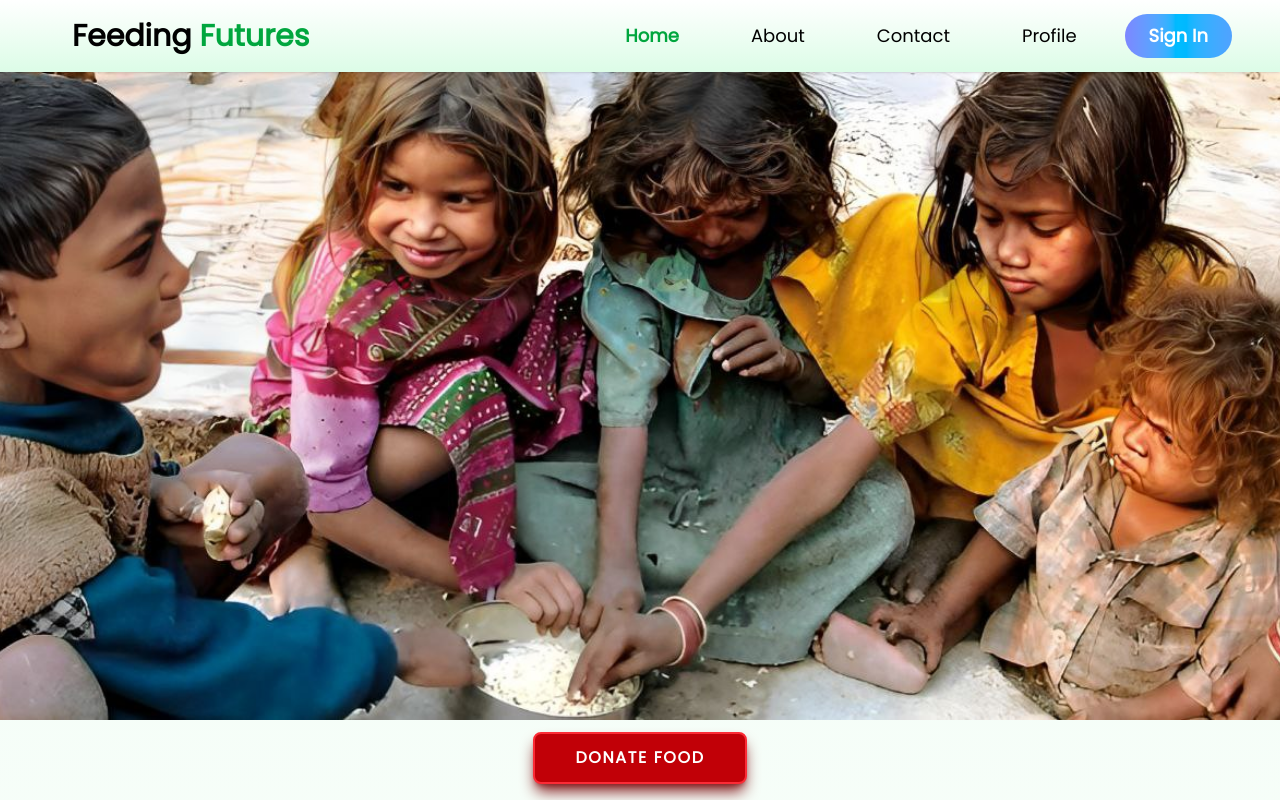
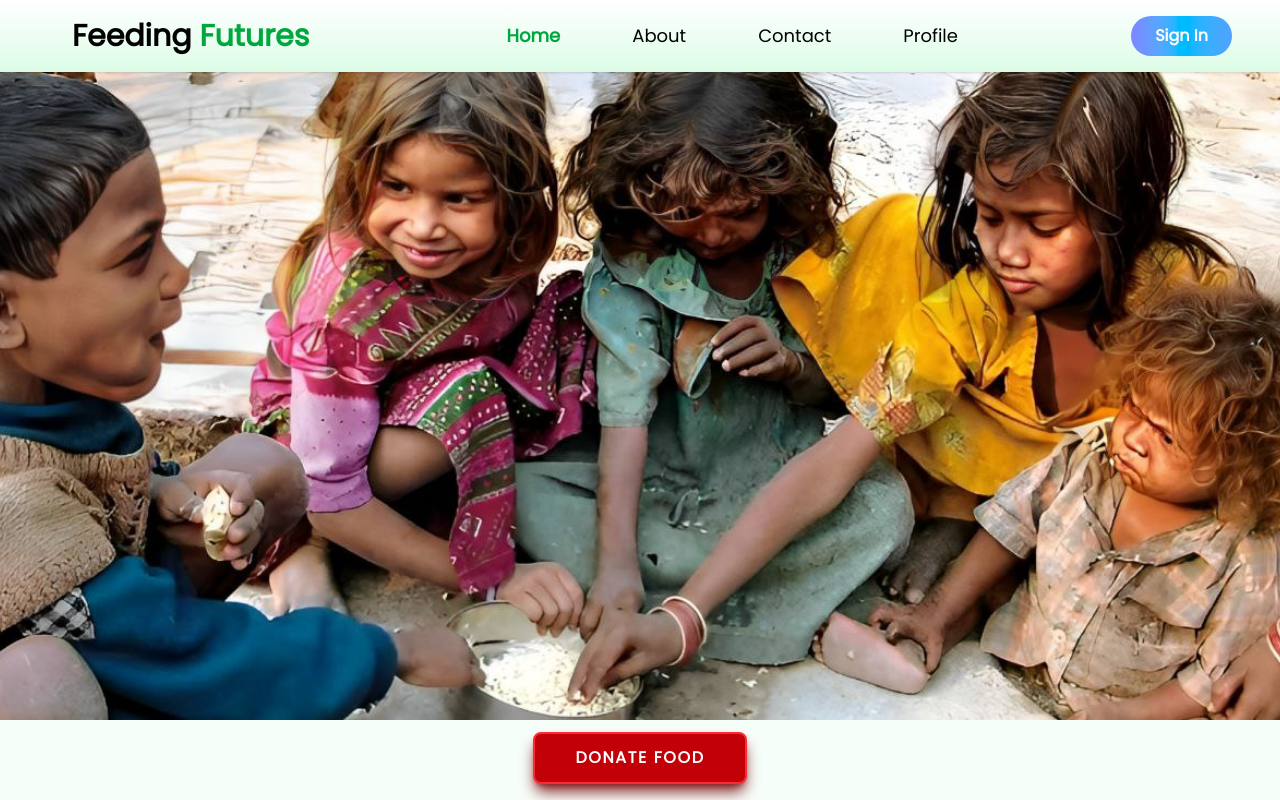
Before and after one commit to namanmahajan2020/Feeding-Futures, a React (Vite) app in the folder Feeding-Futures/: page / in a window 1280 px wide. Shown: the top 800 px of the page. Built offline with nearby package versions, Linux system fonts and the light colour scheme.

Commit message:
auto scroll to top of the screen

```diff
--- a/Feeding-Futures/src/App.jsx
+++ b/Feeding-Futures/src/App.jsx
@@ -9,10 +9,13 @@ import Profile from "./pages/Profile.jsx";
 import FoodDonationForm from "./components/FoodDonationForm.jsx";
 import Footer from "./components/Footer.jsx";
 import Navbar from "./components/Navbar.jsx";
+import ScrollToTop from "./components/ScrollToTop.jsx";
+
 function App() {
   const [navActive, setNavActive] = useState(false);
   return (
     <BrowserRouter>
+      <ScrollToTop />
       <Navbar navActive={navActive} setNavActive={setNavActive} />
       <Routes>
         <Route path="/" element={<Home />} />
--- a/Feeding-Futures/src/components/Navbar.jsx
+++ b/Feeding-Futures/src/components/Navbar.jsx
@@ -58,10 +58,12 @@ const Navbar = () => {
         <div className="w-8 h-0.5 bg-black my-1"></div>
       </div>
 
+      {/* Main container for navigation and Sign In */}
+      <div className="flex flex-1 justify-center items-center">
         {/* Nav Bar */}
         <nav
           className={`nav-bar md:flex md:items-center md:static absolute top-20 left-0 w-full md:w-auto bg-green-600 md:bg-transparent overflow-hidden transition-[height] duration-200 ease-in ${navActive ? "h-[180px]" : "h-0"
-          } md:h-auto`}
+            } md:h-auto ${shouldShowSignIn?"":"mr-25"}`}
         >
           <ul className="md:flex md:space-x-6 text-white md:text-black text-lg text-center">
             <li>
@@ -120,22 +122,22 @@ const Navbar = () => {
                 Profile
               </NavLink>
             </li>
+          </ul>
+        </nav>
+      </div>
 
       {/* Sign In Button (only if not logged in) */}
       {shouldShowSignIn && (
-            <li>
         <NavLink
           to="/start"
-                className="block px-6 py-2 rounded-full bg-gradient-to-r from-indigo-400 via-sky-400 to-blue-400 text-white font-semibold hover:brightness-110 hover:scale-95 transition duration-200"
+          className="block px-6 py-2 rounded-full bg-gradient-to-r from-indigo-400 via-sky-400 to-blue-400 text-white font-semibold hover:brightness-95 hover:scale-95 transition duration-200"
           onClick={() => setNavActive(false)}
         >
           Sign In
         </NavLink>
-            </li>
       )}
-        </ul>
-      </nav>
     </header>
+
   );
 };
 
--- /dev/null
+++ b/Feeding-Futures/src/components/ScrollToTop.jsx
@@ -0,0 +1,18 @@
+import { useEffect } from "react";
+import { useLocation } from "react-router-dom";
+
+const ScrollToTop = () => {
+  const { pathname } = useLocation();
+
+  useEffect(() => {
+    // Scroll to top whenever the route changes
+    window.scrollTo({
+      top: 0,
+      behavior: "smooth", // you can use "auto" for instant scroll
+    });
+  }, [pathname]);
+
+  return null;
+};
+
+export default ScrollToTop;
--- a/Feeding-Futures/src/pages/Profile.jsx
+++ b/Feeding-Futures/src/pages/Profile.jsx
@@ -28,7 +28,6 @@ const Profile = () => {
             console.error("Error fetching donations:", error);
         }
     };
-
 
 
     const handleLogout = () => {
@@ -99,10 +98,6 @@ const Profile = () => {
                             </table>
                         </div>
                     </div>
-
-
-
-
                 </div>
             </div>
         </div>
```
Lines whose indentation alone changed are shown as unchanged.
